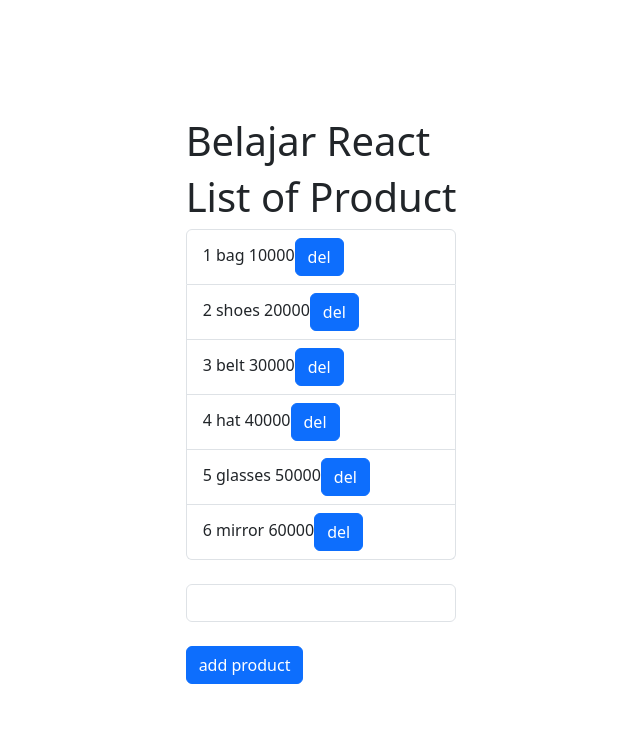
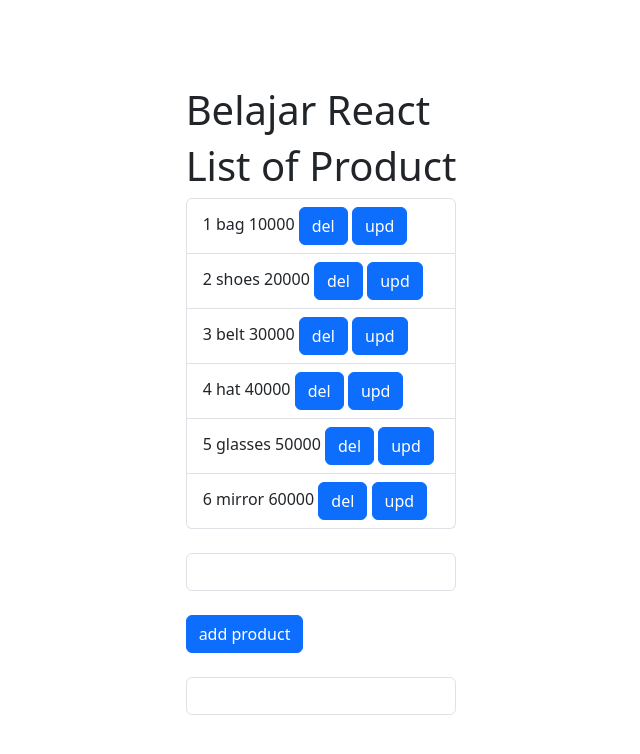
Before and after one commit to Ndhrbt1/coba-react, a React (Vite) app: page / in a window 1280 px wide. Shown: the top 754 px of the page, without its empty margins (319-959 px from the left). Built offline with nearby package versions, Linux system fonts and the light colour scheme.

Commit message:
feat: update data json

```diff
--- a/src/components/Products.tsx
+++ b/src/components/Products.tsx
@@ -26,25 +26,48 @@ function Products() {
     setProducts(products.filter((value) => value.id != idProduct));
   };
 
+  const [changeProduct, setChangeProduct] = useState("");
+  const updateProduct = (idProduct: string) => {
+    setProducts(
+      products.map((value) =>
+        idProduct == value.id
+          ? {
+              id: value.id,
+              name: changeProduct,
+              price: value.price,
+            }
+          : value
+      )
+    );
+
+    setChangeProduct("");
+  };
+
   return (
     <>
       <h1>List of Product</h1>
       <ul className="list-group">
         {products.map((value) => (
           <li key={value.id} className="list-group-item">
-            {value.id} {value.name} {value.price}
+            {value.id} {value.name} {value.price}{" "}
             <button
               type="button"
               className="btn btn-primary"
               onClick={() => deleteProduct(value.id)}
             >
               del
+            </button>{" "}
+            <button
+              type="button"
+              className="btn btn-primary"
+              onClick={() => updateProduct(value.id)}
+            >
+              upd
             </button>
           </li>
         ))}
       </ul>
       <br />
-
       <input
         type="text"
         className="form-control"
@@ -55,6 +78,14 @@ function Products() {
       <button type="button" className="btn btn-primary" onClick={addProduct}>
         add product
       </button>
+      <br />
+      <br />
+      <input
+        type="text"
+        className="form-control"
+        value={changeProduct}
+        onChange={(e) => setChangeProduct(e.target.value)}
+      />
     </>
   );
 }
```
